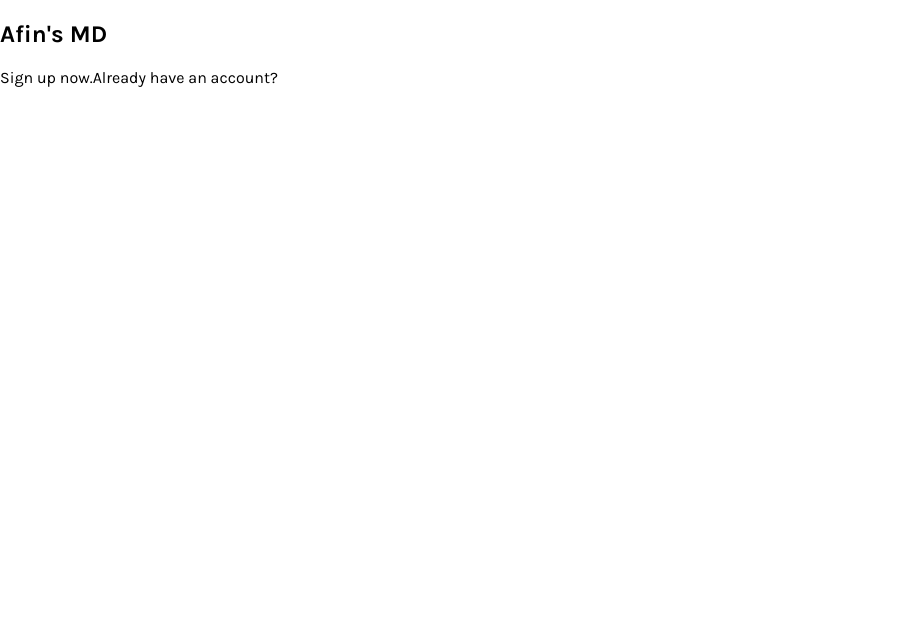
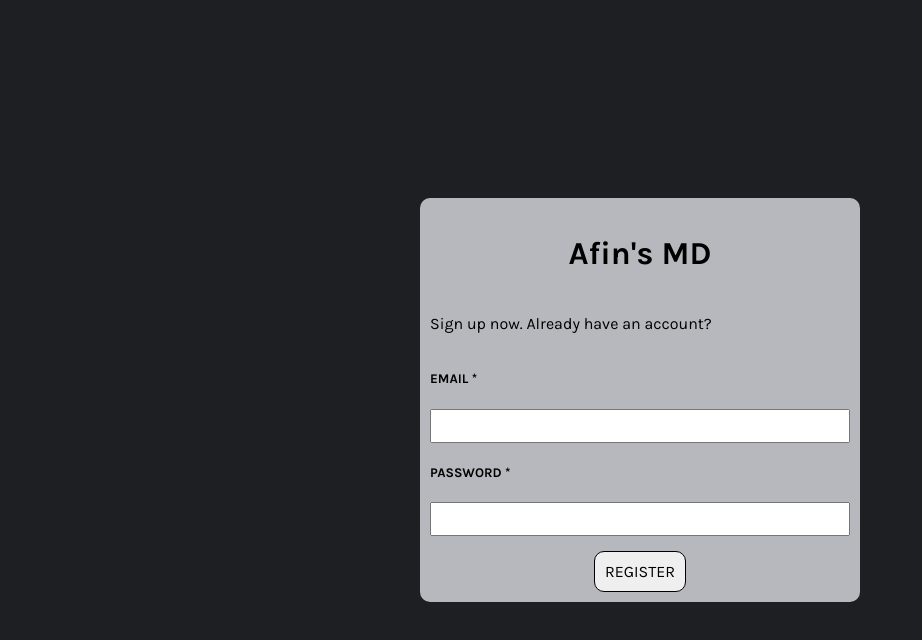
Before and after one commit to Waffenffs/markdown-editor, a React (Vite) app: page /auth in a window 1280 px wide. Shown: the top 640 px of the page, without its empty margins (0-922 px from the left). Built offline with nearby package versions, Linux system fonts and the light colour scheme; the HTML template or start-up script is replaced by a standard one.

Commit message:
Added registration & login page.

```diff
--- a/src/App.css
+++ b/src/App.css
@@ -145,6 +145,49 @@ hr {
 /* Auth CSS */
 
 .auth-container {
-  min-width: 100vw;
-  min-height: 100vh;
+  width: 100vw;
+  height: 100vh;
+  display: flex;
+  justify-content: center;
+  align-items: center;
+  background-color: #1e1f23;
 }
+
+.authentication {
+  background-color: #b7b8bd;
+  padding: 10px;
+  border-radius: 10px;
+  color: black;
+  display: flex;
+  flex-direction: column;
+  min-width: 55vh;
+}
+
+.auth-title {
+  text-align: center;
+  font-weight: 700;
+  font-size: 2rem;
+}
+
+.part-container > input {
+  width: 100%;
+  font-size: 1.5rem;
+}
+
+.part-container > input:focus {
+  outline: none;
+}
+
+.button-container {
+  margin-top: 15px;
+  display: flex;
+  justify-content: center;
+}
+
+.button-container > button {
+  font-size: 1rem;
+  padding: 10px;
+  border-radius: 10px;
+  border: solid thin black;
+  cursor: pointer;
+}
--- a/src/components/Login.tsx
+++ b/src/components/Login.tsx
@@ -1,20 +1,32 @@
 import React from 'react'
+import { useState } from 'react'
 import { signInWithEmailAndPassword } from 'firebase/auth'
 import '../App.css'
 
 function Login(props: any) {
+    const [loginEmail, setLoginEmail] = useState<string>('');
+    const [loginPasword, setLoginPassword] = useState<string>('');
+
     const handleClick = () => {
         props.changeStatus(true);
     }
 
     return (
         <article className="authentication">
-            <h1>Afin's MD</h1>
-            <p>Welcome back.
-                <span onClick={handleClick} className='inquiry'>Don't own an account?</span>
+            <h1 className='auth-title'>Afin's MD</h1>
+            <p>Welcome back!
+                <span onClick={handleClick} className='inquiry'> Don't have an account already?</span>
             </p>
             <div className="part-container">
-                {/* add some stuff here e.g. password & email stuffs */}
+                <h5>EMAIL *</h5>
+                <input type="email" value={loginEmail} onChange={(e) => setLoginEmail(e.target.value) } />
+            </div>
+            <div className="part-container">
+                <h5>PASSWORD *</h5>
+                <input type="password" value={loginPasword} onChange={(e) => setLoginPassword(e.target.value)} />
+            </div>
+            <div className="button-container">
+                <button>REGISTER</button>
             </div>
         </article>
   )
--- a/src/components/Register.tsx
+++ b/src/components/Register.tsx
@@ -2,19 +2,36 @@ import React from 'react'
 import {
     createUserWithEmailAndPassword,
      } from 'firebase/auth';
+import { useState } from 'react'
+import '../App.css'
 
 function Register(props: any) {
-    const handleClick = () => {
-        props.changeStatus(false)
-    }
+  // after registration, redirect user to home page
+
+  const [registerEmail, setRegisterEmail] = useState<string>('');
+  const [registerPassword, setRegisterPassword] = useState<string>('');
+
+  const handleClick = () => {
+      props.changeStatus(false)
+  }
 
   return (
     <article className="authentication">
-        <h1>Afin's MD</h1>
-        <p>Sign up now.
-            <span onClick={handleClick} className='inquiry'>Already have an account?</span>
-        </p>
-        <div className="part-container"></div>
+      <h1 className='auth-title'>Afin's MD</h1>
+      <p>Sign up now.
+          <span onClick={handleClick} className='inquiry'> Already have an account?</span>
+      </p>
+      <div className="part-container">
+        <h5>EMAIL *</h5>
+        <input type="email" value={registerEmail} onChange={(e) => setRegisterEmail(e.target.value) } />
+      </div>
+      <div className="part-container">
+        <h5>PASSWORD *</h5>
+        <input type="password" value={registerPassword} onChange={(e) => setRegisterPassword(e.target.value)} />
+      </div>
+      <div className="button-container">
+        <button>REGISTER</button>
+      </div>
     </article>
   )
 }
```
